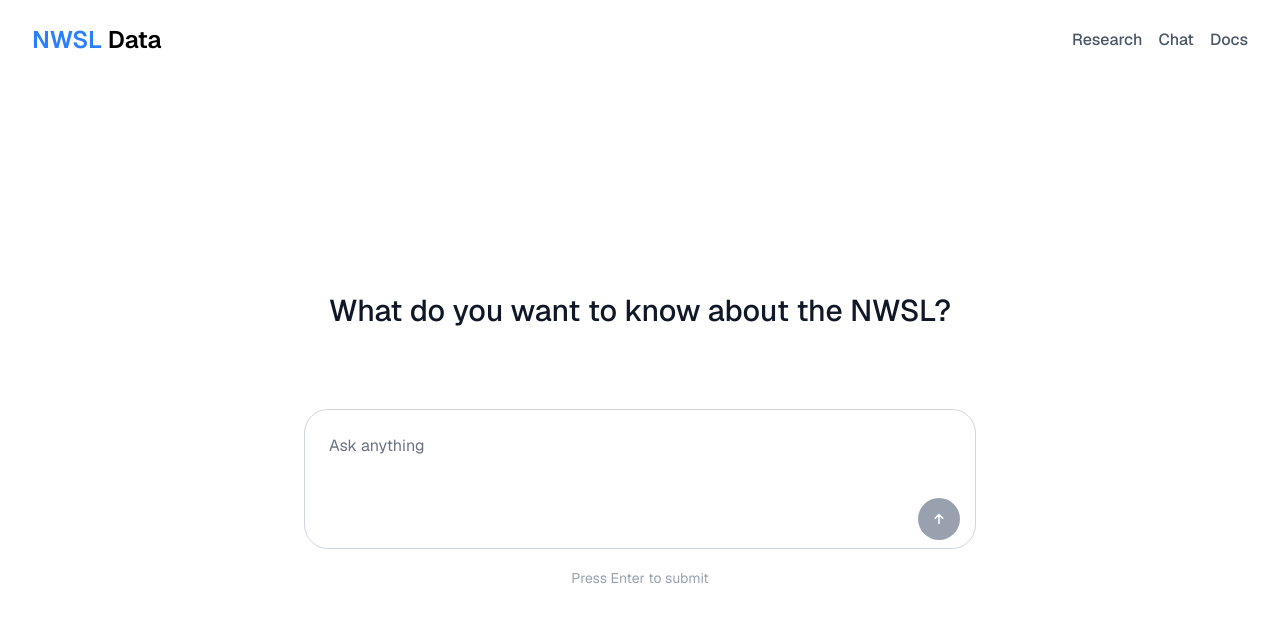
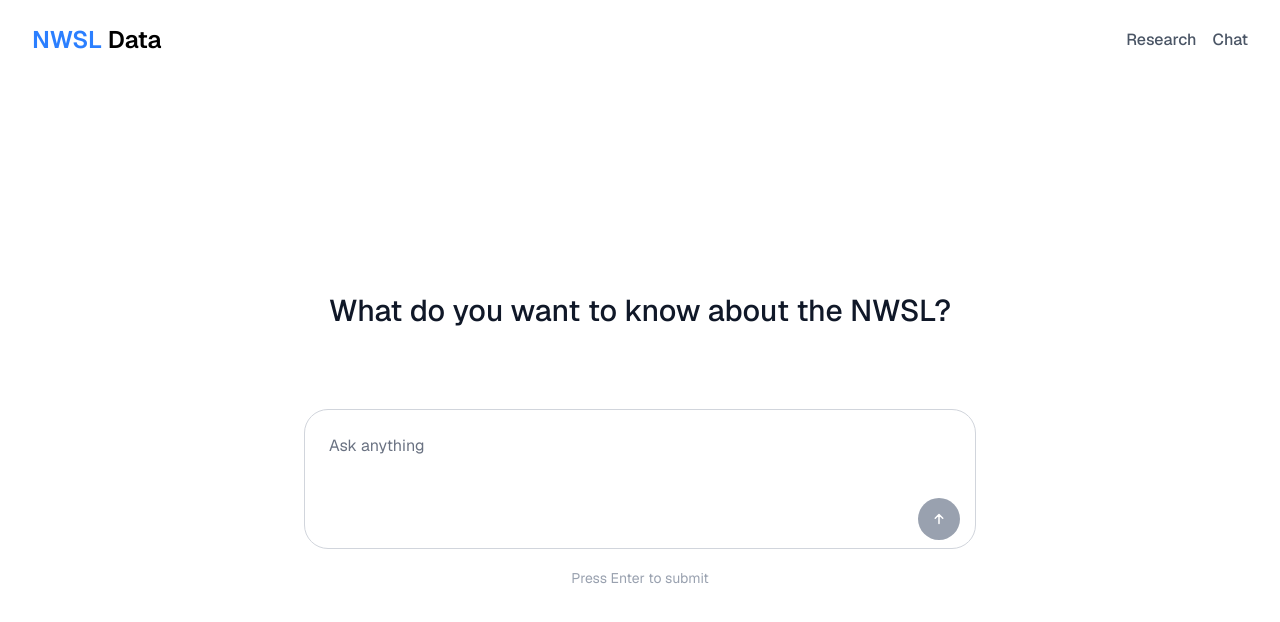
Before and after one commit to tom-mcmillan/nwsl-nextjs-web, a Next.js app: page / in a window 1280 px wide. Shown: the top 622 px of the page. Built offline with nearby package versions, Linux system fonts and the light colour scheme; no server answers.

Commit message:
Remove Docs from navigation
- Simplified navigation to just Research | Chat
- Removed Docs link from both main site and research site
- Cleaner, more focused navigation

```diff
--- a/components/shared-header.tsx
+++ b/components/shared-header.tsx
@@ -7,11 +7,6 @@
   const handleChatClick = () => {
     // Seamless navigation - same tab for natural flow
     window.location.href = "https://platform.nwsldata.com";
-  };
-
-  const handleDocsClick = () => {
-    // Seamless navigation - same tab for natural flow
-    window.location.href = "https://platform.nwsldata.com/docs/";
   };
 
   const handleLogoClick = () => {
@@ -49,14 +44,6 @@
         >
           Chat
         </button>
-
-        {/* Docs Button */}
-        <button
-          onClick={handleDocsClick}
-          className="text-gray-600 hover:text-gray-800 font-medium"
-        >
-          Docs
-        </button>
       </div>
     </header>
   );
--- a/public/research/javascripts/extra.js
+++ b/public/research/javascripts/extra.js
@@ -21,7 +21,6 @@
     nav.innerHTML = `
       <a href="/research" class="active">Research</a>
       <a href="https://platform.nwsldata.com">Chat</a>
-      <a href="https://platform.nwsldata.com/docs">Docs</a>
     `;
 
     // Append navigation to the end (it will be positioned with CSS)
```
Also changed, not shown: 1 other file (tests, documents, lock files or other folders).
